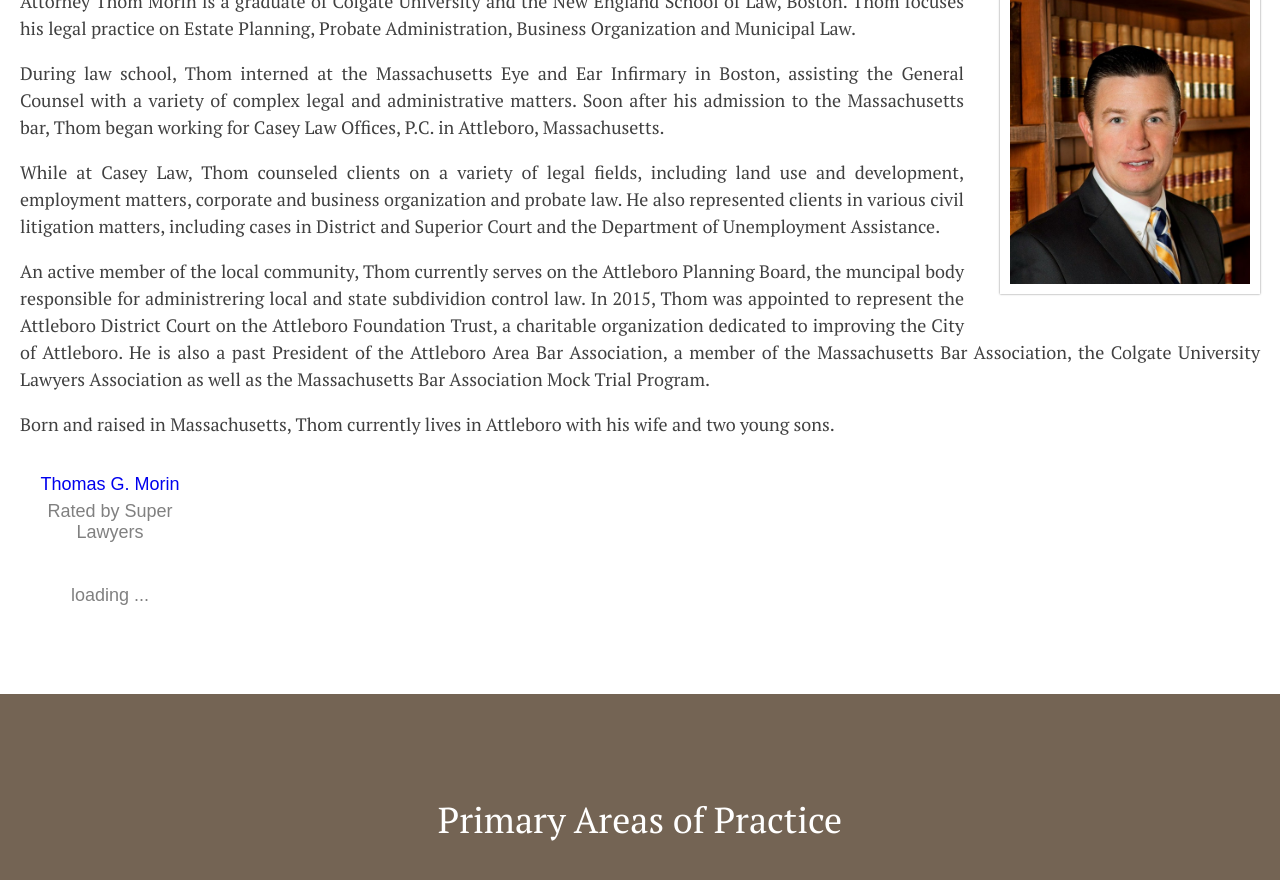
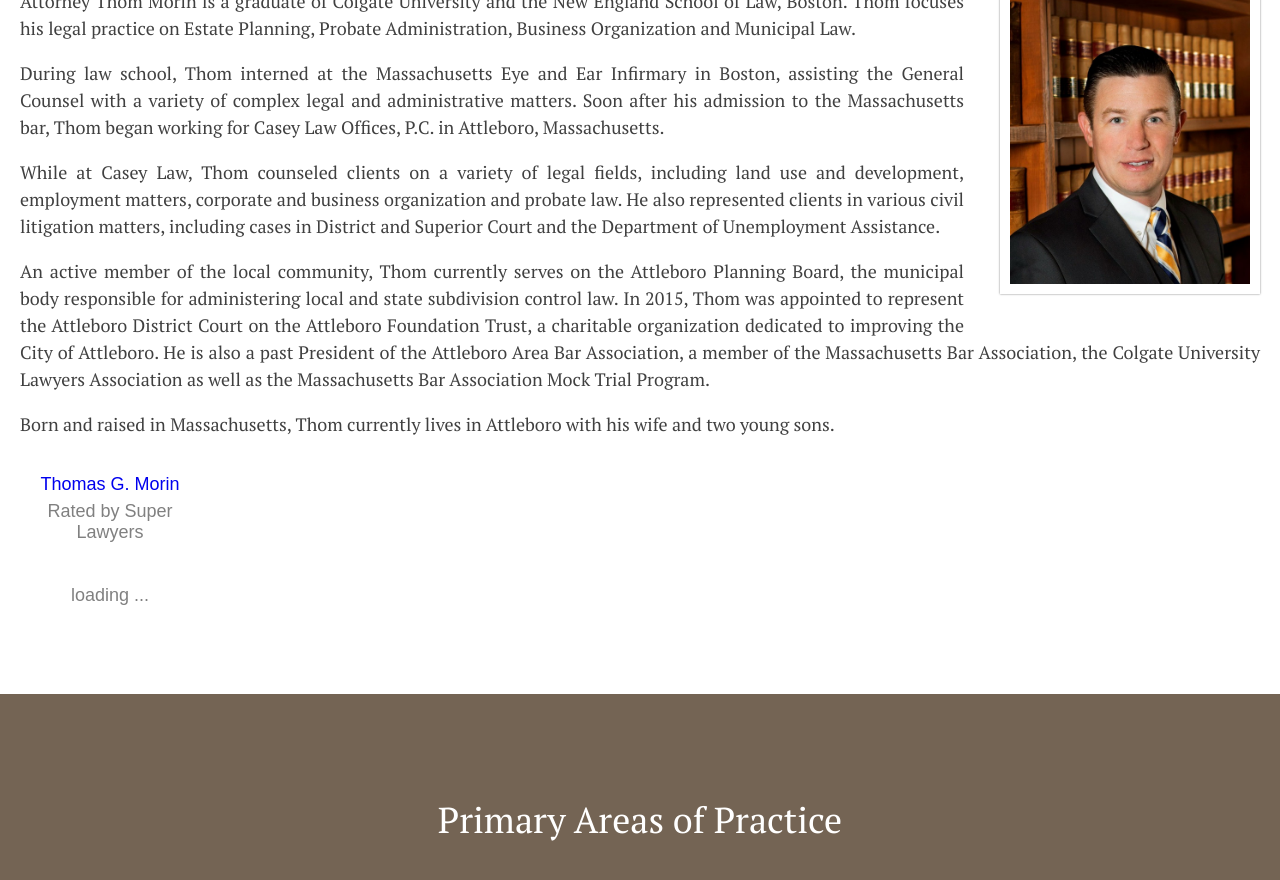
Before and after one commit to morin-pllc/morin-legal.github.io, a Jekyll site: the page built from index.md, in a window 1280 px wide and 900 px high, scrolled down 357 px. Shown: the top 880 px of the window. Built offline with Jekyll 4.4.1, drawn with Linux system fonts in a browser that asks for light colours.

Commit message:
Updated morin.legal

```diff
--- a/index.md
+++ b/index.md
@@ -9,6 +9,6 @@ During law school, Thom interned at the Massachusetts Eye and Ear Infirmary in B
 
 While at Casey Law, Thom counseled clients on a variety of legal fields, including land use and development, employment matters, corporate and business organization and probate law. He also represented clients in various civil litigation matters, including cases in District and Superior Court and the Department of Unemployment Assistance.
 
-An active member of the local community, Thom currently serves on the Attleboro Planning Board, the muncipal body responsible for administrering local and state subdividion control law.   In 2015, Thom was appointed to represent the Attleboro District Court on the Attleboro Foundation Trust, a charitable organization dedicated to improving the City of Attleboro. He is also a past President of the Attleboro Area Bar Association, a member of the Massachusetts Bar Association, the Colgate University Lawyers Association as well as the Massachusetts Bar Association Mock Trial&nbsp;Program.
+An active member of the local community, Thom currently serves on the Attleboro Planning Board, the municipal body responsible for administering local and state subdivision control law. In 2015, Thom was appointed to represent the Attleboro District Court on the Attleboro Foundation Trust, a charitable organization dedicated to improving the City of Attleboro. He is also a past President of the Attleboro Area Bar Association, a member of the Massachusetts Bar Association, the Colgate University Lawyers Association as well as the Massachusetts Bar Association Mock Trial&nbsp;Program.
 
 Born and raised in Massachusetts, Thom currently lives in Attleboro with his wife and two young sons.
```
